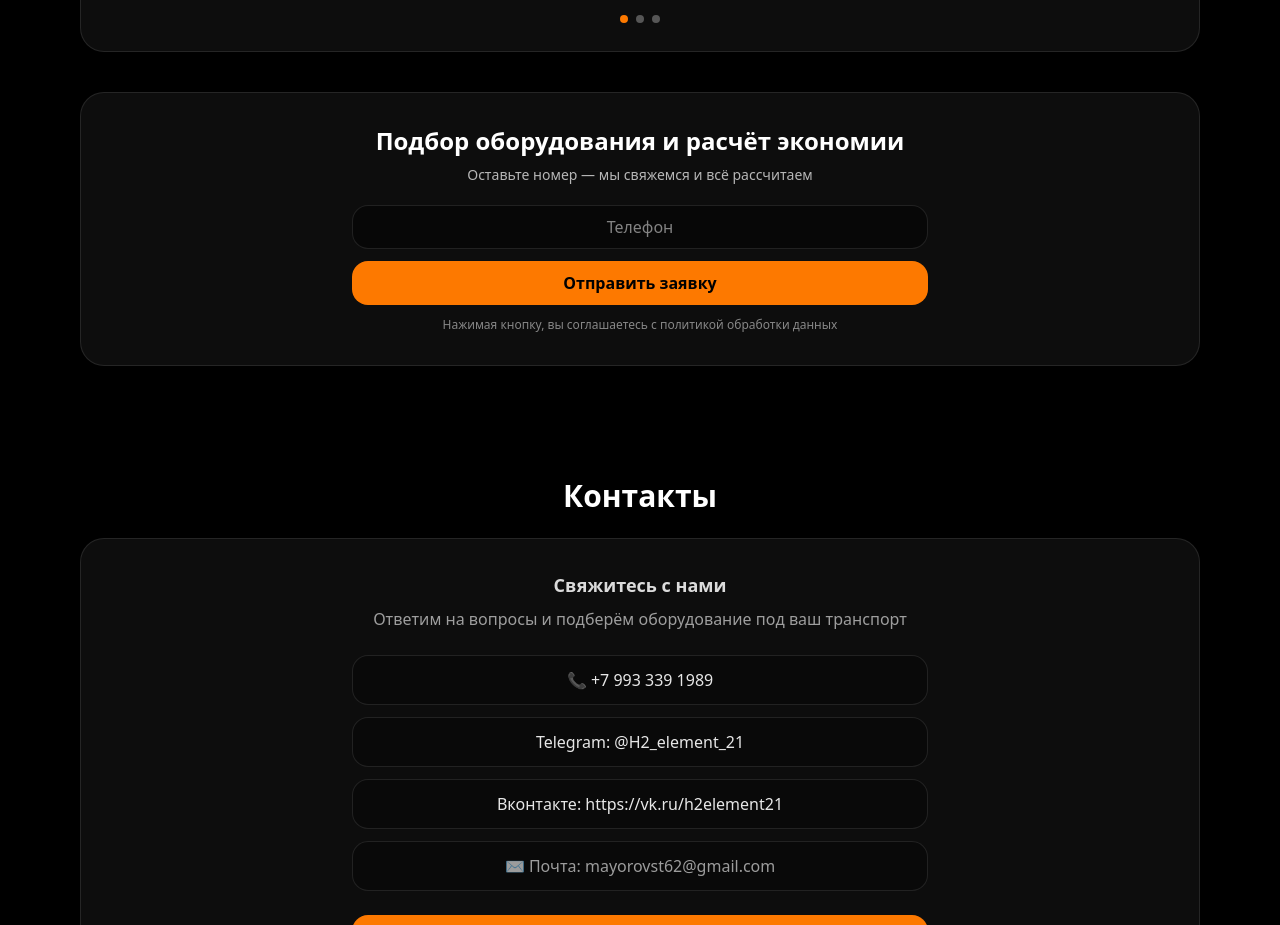
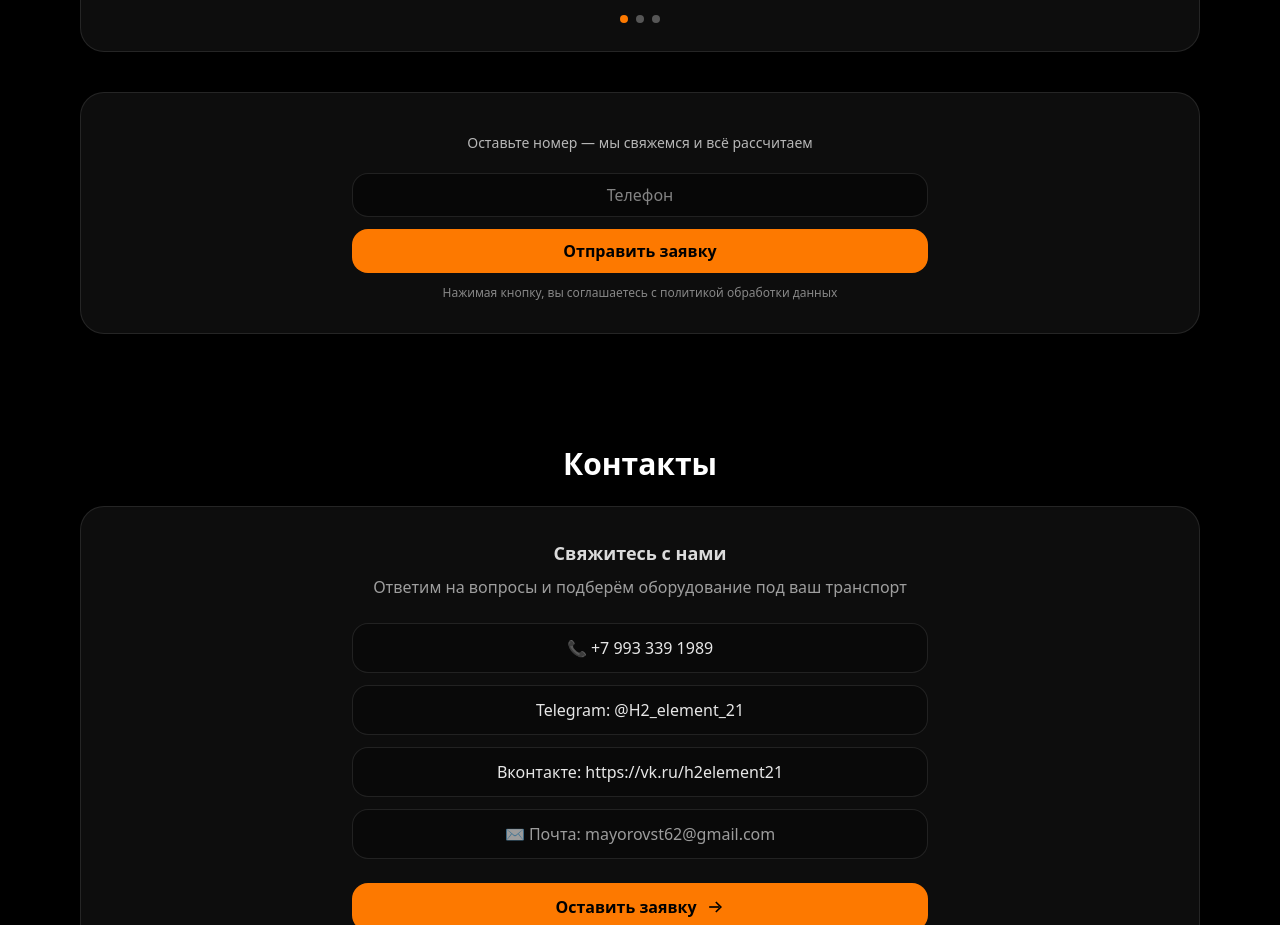
Before and after one commit to VladimirMatveew/h2-site, a Next.js app: page / in a window 1280 px wide. Shown: the part 2460-3385 px from the top of the page. Built offline with nearby package versions, Linux system fonts and the light colour scheme.

Commit message:
Update page.tsx

```diff
--- a/app/page.tsx
+++ b/app/page.tsx
@@ -704,9 +704,6 @@ export default function HomePage() {
             className="mt-10 rounded-3xl border border-white/10 bg-white/5 p-7 md:p-8 scroll-mt-24"
           >
             <div className="mx-auto max-w-xl text-center">
-              <div className="text-xl md:text-2xl font-semibold">
-                Подбор оборудования и расчёт экономии
-              </div>
               <p className="mt-2 text-sm text-white/70">
                 Оставьте номер — мы свяжемся и всё рассчитаем
               </p>
```
